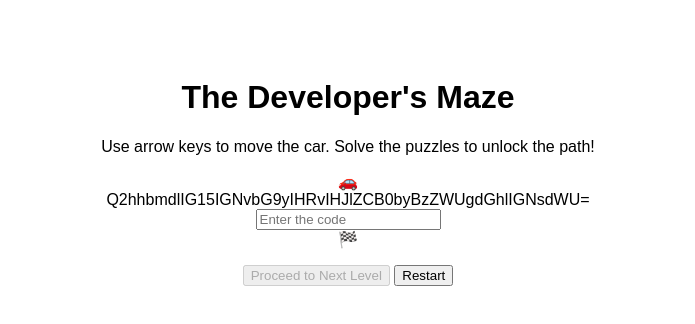
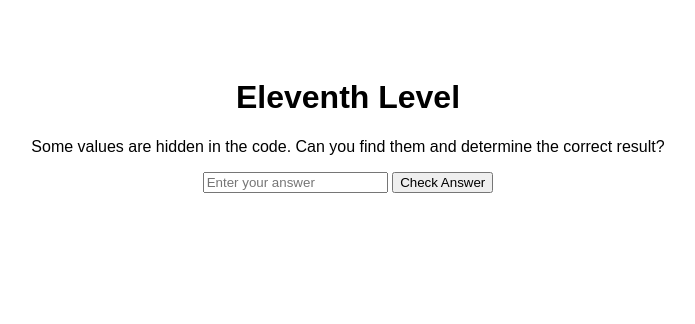
Before and after one commit to Apiksha/WebQuest, a website: page eleventh.html in a window 1280 px wide. Shown: the whole page, without its empty margins (292-987 px from the left). Drawn offline with Linux system fonts and the light colour scheme.

Commit message:
Update eleventh.html

```diff
--- a/eleventh.html
+++ b/eleventh.html
@@ -1,32 +1,21 @@
 <!DOCTYPE html>
-<html lang="en">
+<html>
 <head>
-    <meta charset="UTF-8">
-    <meta name="viewport" content="width=device-width, initial-scale=1.0">
-    <title>Scavenger Hunt - Developer's Maze</title>
-    <link rel="stylesheet" href="./styles/eleventh.css">
+    <title>EWebQuset: Eleventh Level</title>
+    <link rel="stylesheet" type="text/css" href="./styles/eleventh.css">
 </head>
 <body>
+    <h1>Eleventh Level</h1>
+    <p>Some values are hidden in the code. Can you find them and determine the correct result?</p>
 
-    <h1> The Developer's Maze</h1>
-    <p>Use arrow keys to move the car. Solve the puzzles to unlock the path!</p>
+    <p class="hidden-clue">Think about how JavaScript handles different data types.</p>
+    <p class="hidden-clue">Not everything is as it seems when a string meets a number.</p>
 
-    <div class="maze">
-        <div id="car">🚗</div>
-        <div class="wall" id="wall1"></div>
-        <div class="wall hidden-wall" id="wall2"></div>
-        <div class="wall" id="wall3"></div>
-        <div class="clue" id="encodedClue">Q2hhbmdlIG15IGNvbG9yIHRvIHJlZCB0byBzZWUgdGhlIGNsdWU=</div>
-        <input type="text" id="hiddenInput" placeholder="Enter the code">
+    <input type="text" id="answerInput" placeholder="Enter your answer">
+    <button id="checkButton">Check Answer</button>
+    <div id="result"></div>
+    <div id="hint"></div>
 
-        <div id="finish">🏁</div>
-    </div>
-
-    <p id="message"></p>
-    <button id="nextBtn" disabled>Proceed to Next Level</button>
-    <button id="restartBtn">Restart</button>
-
-    <script src="./javascript/eleventh.js"></script>
-
+    <script src="javascript/eleventh.js"></script>
 </body>
 </html>
```
